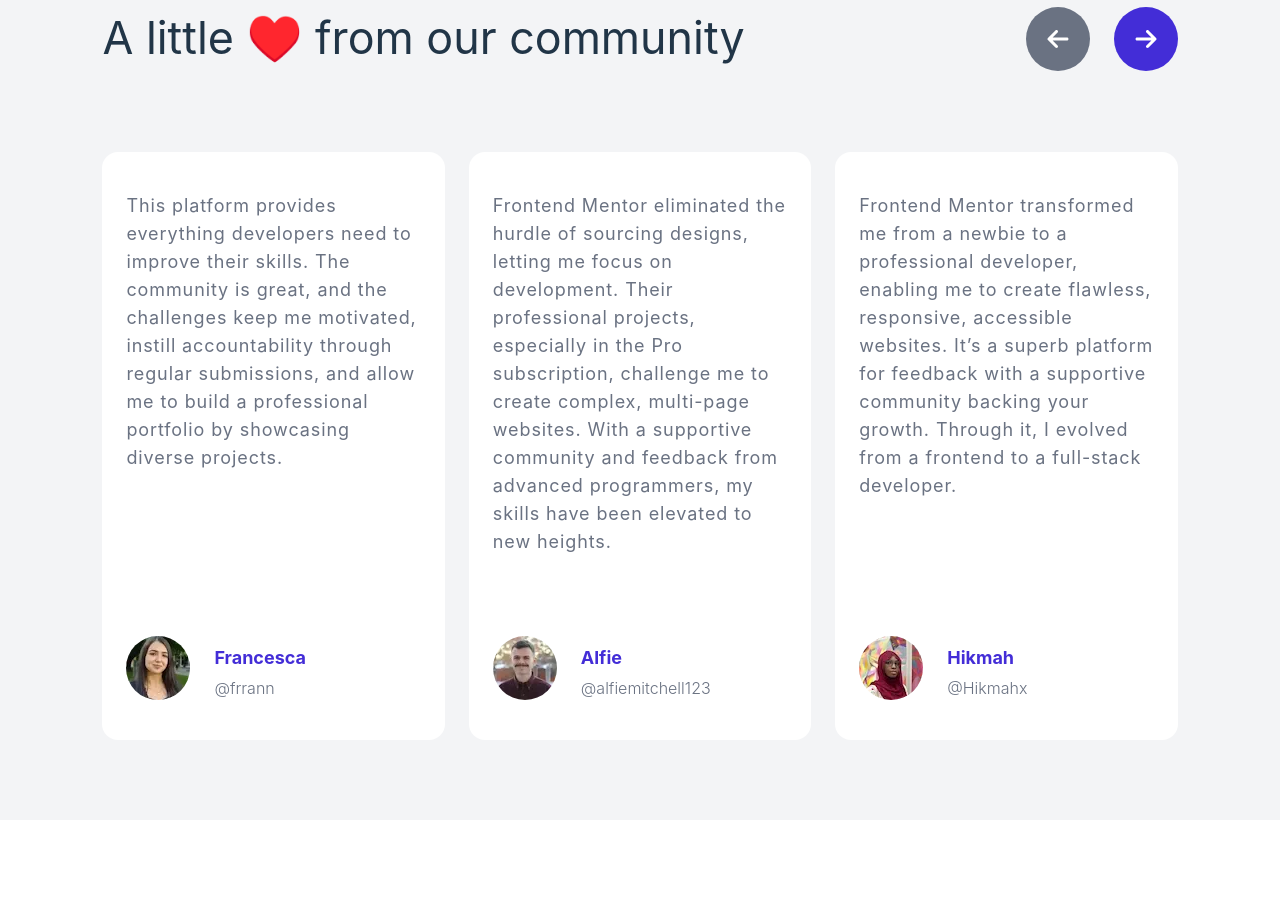
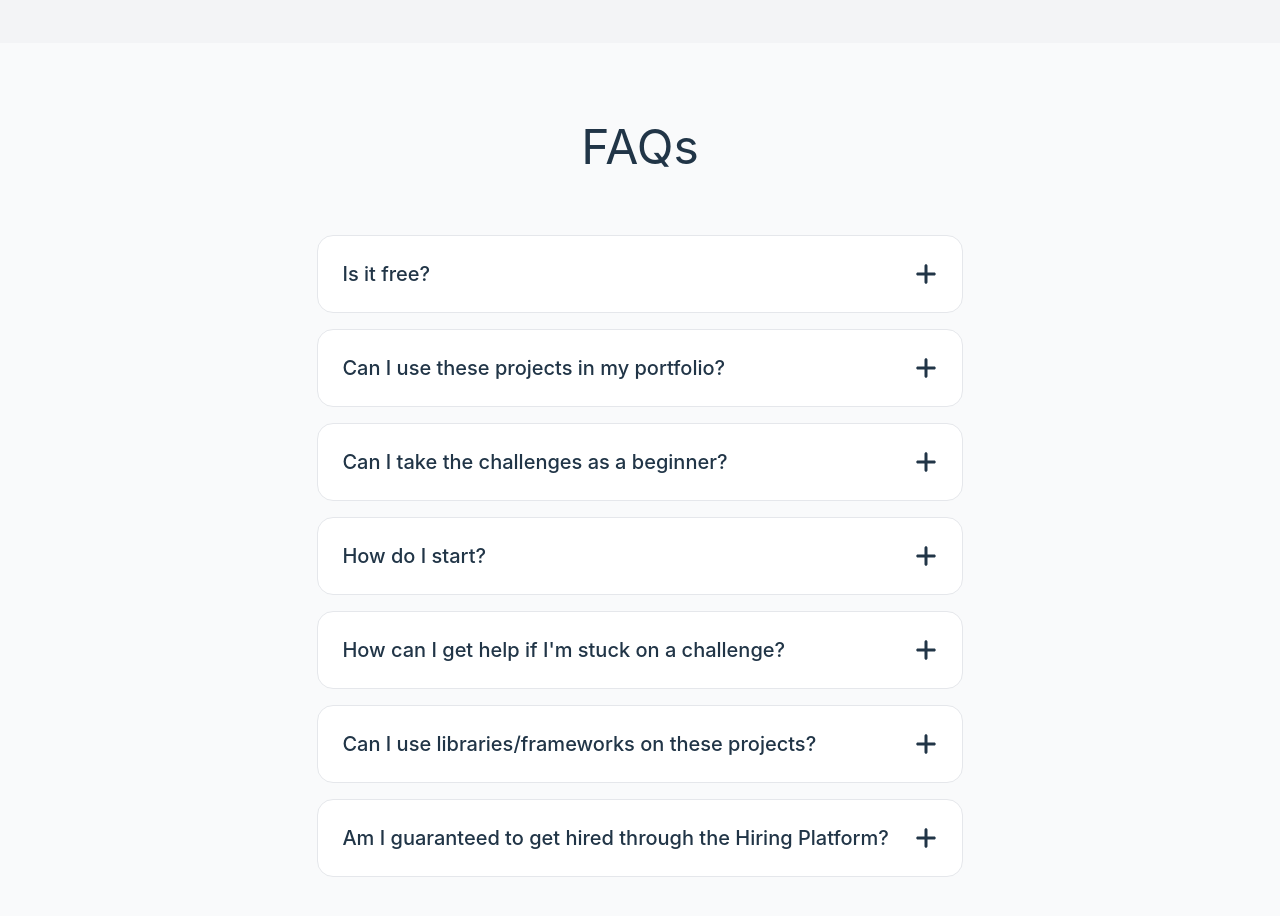
Before and after one commit to raiasim93/responsive-mentor, a React (Vite) app: page / in a window 1280 px wide. Shown: the part 940-1856 px from the top of the page. Before the commit the page ends 1760 px from the top, so only its background shows below. Built offline with nearby package versions, Linux system fonts and the light colour scheme.

Commit message:
Finish FAQs module, onto the start section next

```diff
--- a/src/App.tsx
+++ b/src/App.tsx
@@ -8,6 +8,7 @@
 import SubSection from './components/modules/pagename/SubSection'
 import ProSection from './components/modules/pagename/ProSection'
 import CommunitySection from './components/modules/pagename/CommunitySection'
+import FAQsSection from './components/modules/pagename/FAQsSection'
 function App() {
   return (
     <>
@@ -17,9 +18,10 @@
       <CoverageSection />
       <FeaturesSection />
       <GuideSection />
-      <SubSection /> */}
-      <ProSection />
+      <SubSection />
+      <ProSection /> */}
       <CommunitySection />
+      <FAQsSection />
     </>
   )
 }
--- /dev/null
+++ b/src/components/common/cards/CardFAQs.tsx
@@ -0,0 +1,12 @@
+import { FontAwesomeIcon } from "@fortawesome/react-fontawesome";
+import {FaPlus } from "react-icons/fa6";
+const CardFAQs = ({title}) => {
+  return (
+    <div className="p-6 w-full flex justify-between items-center bg-white border-1 border-gray-200 rounded-2xl">
+    <div className="text-xl font-medium"> {title}  </div>
+    <FaPlus className="text-2xl" />
+</div>
+  )
+}
+
+export default CardFAQs
--- /dev/null
+++ b/src/components/common/data/cardsFAQSdata.tsx
@@ -0,0 +1,31 @@
+const data = [
+    {
+        id: "1",
+        title: "Is it free?"
+    },
+    {
+        id: "2",
+        title: "Can I use these projects in my portfolio?"
+    },
+    {
+        id: "3",
+        title: "Can I take the challenges as a beginner?"
+    },
+    {
+        id: "4",
+        title: "How do I start?"
+    },
+    {
+        id: "5",
+        title: "How can I get help if I'm stuck on a challenge?"
+    },
+    {
+        id: "6",
+        title: "Can I use libraries/frameworks on these projects?"
+    },
+    {
+        id: "7",
+        title: "Am I guaranteed to get hired through the Hiring Platform?"
+    },
+]
+export default data;
--- /dev/null
+++ b/src/components/modules/pagename/FAQsSection.tsx
@@ -0,0 +1,19 @@
+import CardFAQs from "../../common/cards/CardFAQs";
+import data from "../../common/data/cardsFAQSdata";
+const FAQsSection = () => {
+  return (
+    <>
+    <section className="px-[8vw] 2xl:px-[18vw] py-20 flex flex-col gap-y-16 items-center w-screen">
+        <div className="text-5xl"> FAQs </div>
+        <div className="flex flex-col gap-y-4 w-[60%] ">
+           {data.map((item, index)=>(
+            <CardFAQs key={item.id} title={item.title}  />
+           ))}
+
+        </div>
+    </section>
+    </>
+  )
+}
+
+export default FAQsSection
```
